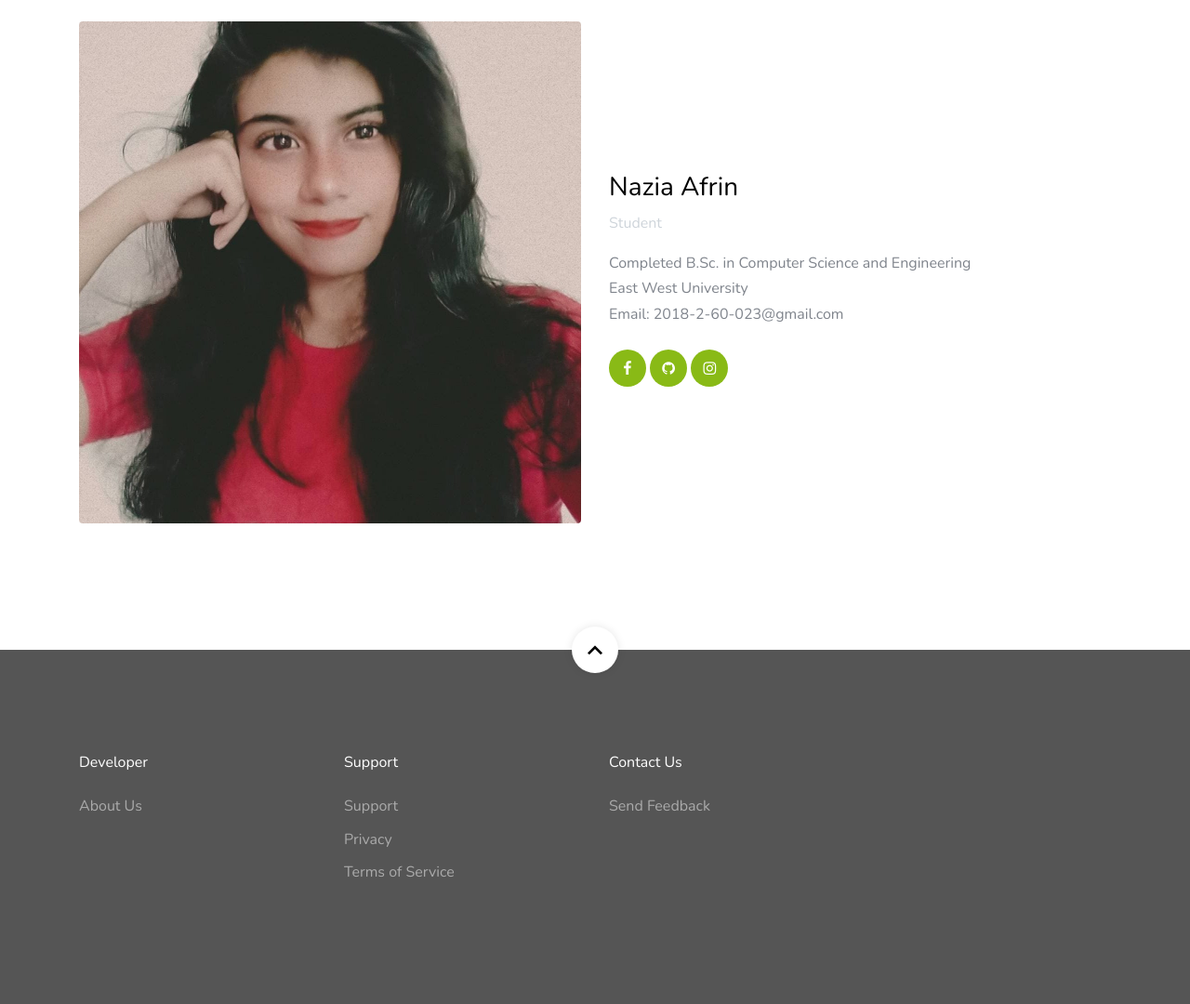
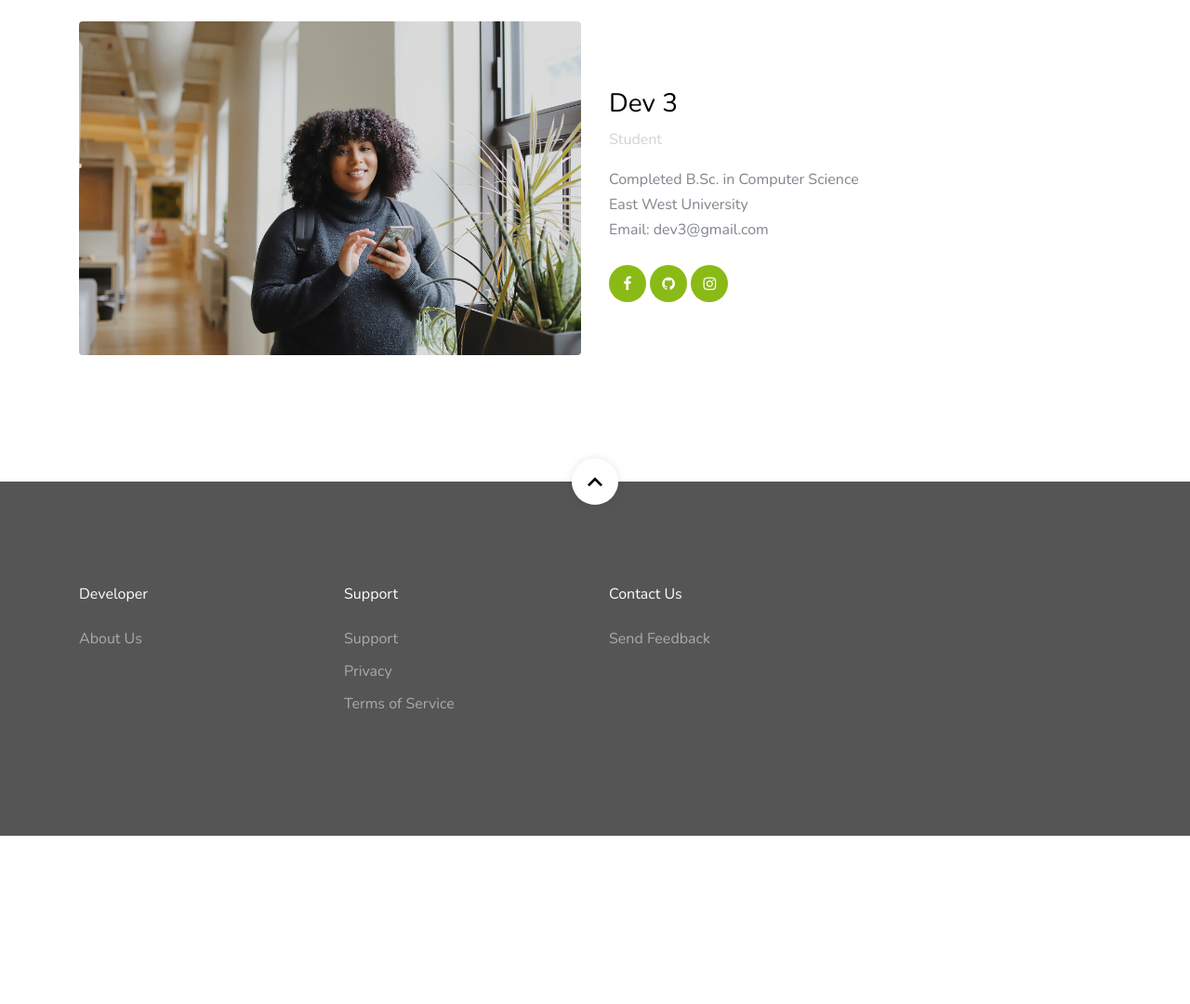
Before and after one commit to calebmayaka/HireSphere-Hiring-System, a Django app: page /about in a window 1280 px wide. Shown: the part 1763-2843 px from the top of the page at 93% size. After the commit the page ends 2662 px from the top, so only its background shows below. Run offline with Django 3.2, Linux system fonts and the light colour scheme; data that the repository does not hold is empty; some libraries are stand-ins or nearby versions; some web fonts are replaced.

Commit message:
Update about.html

```diff
--- a/base/templates/user/about.html
+++ b/base/templates/user/about.html
@@ -7,7 +7,7 @@
 <header class="site-navbar mt-3">
     <div class="container-fluid">
         <div class="row align-items-center">
-            <div class="site-logo col-6"><a href="{% url 'home' %}">JobLand</a></div>
+            <div class="site-logo col-6"><a href="{% url 'home' %}">HireSphere</a></div>
 
             <nav class="mx-auto site-navigation">
                 <ul class="site-menu js-clone-nav d-none d-xl-block ml-0 pl-0">
@@ -71,7 +71,7 @@
     <div class="container">
         <div class="row mb-5 justify-content-center">
             <div class="col-md-7 text-center">
-                <h2 class="section-title mb-2 text-white">JobBoard Site Stats</h2>
+                <h2 class="section-title mb-2 text-white">HireSphere Site Stats</h2>
             </div>
         </div>
         <div class="row pb-0 block__19738 section-counter justify-content-center">
@@ -120,57 +120,57 @@
         <div class="row align-items-center block__69944">
 
             <div class="col-md-6">
-                <img src="{% static 'assets/images/sumonapic.jpg' %}" alt="Image" class="img-fluid mb-4 rounded">
+                <img src="{% static 'assets/images/updated/1.jpg' %}" alt="Image" class="img-fluid mb-4 rounded">
             </div>
 
             <div class="col-md-6">
-                <h3>Sumona Yeasmin</h3>
+                <h3>developer 1</h3>
                 <p class="text-muted">Student</p>
-                <p>Completed B.Sc. in Computer Science and Engineering<br>
-                    East West University<br>
-                    Email: 2018-2-60-062@gmail.com
+                <p>Completed B.Sc. in Computer Science<br>
+                    Egerton university<br>
+                    Email: dev1@egerton.com
 
                 </p>
                 <div class="social mt-4">
-                    <a href="https://www.facebook.com/sumona.sumu.581/" target="_blank"><span
+                    <a href="https://www.facebook.com//" target="_blank"><span
                             class="icon-facebook"></span></a>
-                    <a href="https://github.com/Sumona062" target="_blank"><span class="icon-github"></span></a>
-                    <a href="https://www.instagram.com/sumona_sumu/" target="_blank"><span
+                    <a href="https://github.com/" target="_blank"><span class="icon-github"></span></a>
+                    <a href="https://www.instagram.com/" target="_blank"><span
                             class="icon-instagram"></span></a>
                 </div>
             </div>
 
             <div class="col-md-6">
-                <h3>Meheraj Ul Mahmmud</h3>
+                <h3>Dev 2</h3>
                 <p class="text-muted">Student</p>
-                <p>Completed B.Sc. in Computer Science and Engineering<br>
+                <p>Completed B.Sc. in Computer Science<br>
                     East West University<br>
-                    Email: 2018-2-60-067@gmail.com
+                    Email: new@gmail.com
 
                 </p>
                 <div class="social mt-4">
-                    <a href="https://www.facebook.com/meherajulmahmmud/" target="_blank"><span
+                    <a href="https://www.facebook.com/" target="_blank"><span
                             class="icon-facebook"></span></a>
-                    <a href="https://github.com/MeherajUlMahmmud" target="_blank"><span class="icon-github"></span></a>
-                    <a href="https://www.instagram.com/meheraj_007/" target="_blank"><span
+                    <a href="https://github.com/" target="_blank"><span class="icon-github"></span></a>
+                    <a href="https://www.instagram.com/" target="_blank"><span
                             class="icon-instagram"></span></a>
                 </div>
             </div>
 
             <div class="col-md-6">
-                <img src="{% static 'assets/images/meheraj.jpeg' %}" alt="Image" class="img-fluid mb-4 rounded">
+                <img src="{% static 'assets/images/updated/2.jpg' %}" alt="Image" class="img-fluid mb-4 rounded">
             </div>
 
             <div class="col-md-6">
-                <img src="{% static 'assets/images/nazia.jpg' %}" alt="Image" class="img-fluid mb-4 rounded">
+                <img src="{% static 'assets/images/updated/3.jpg' %}" alt="Image" class="img-fluid mb-4 rounded">
             </div>
 
             <div class="col-md-6">
-                <h3>Nazia Afrin</h3>
+                <h3>Dev 3</h3>
                 <p class="text-muted">Student</p>
-                <p>Completed B.Sc. in Computer Science and Engineering<br>
+                <p>Completed B.Sc. in Computer Science <br>
                     East West University<br>
-                    Email: 2018-2-60-023@gmail.com
+                    Email: dev3@gmail.com
 
                 </p>
                 <div class="social mt-4">
```
